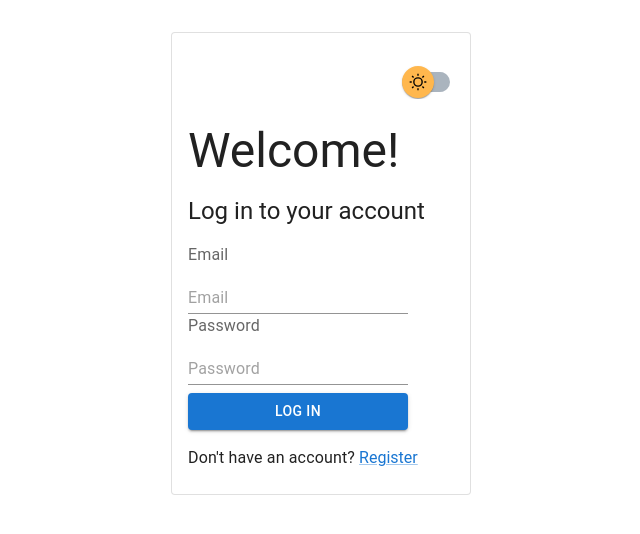
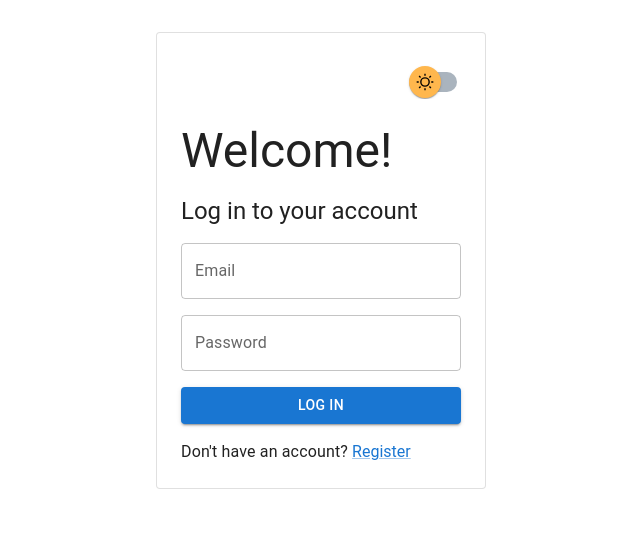
Before and after one commit to Arcfej/Text-Adventure-Maker, a React (Create React App) app in the folder text-adventure-creator/: page /login in a window 1280 px wide. Shown: the top 534 px of the page, without its empty margins (319-959 px from the left). Built offline with nearby package versions, Linux system fonts and the light colour scheme; no server answers; what reactflow would draw is missing.

Commit message:
Change layout of login/register page

```diff
--- a/text-adventure-creator/src/pages/RegisterLogin/RegisterLogin.tsx
+++ b/text-adventure-creator/src/pages/RegisterLogin/RegisterLogin.tsx
@@ -6,10 +6,10 @@ import LightDarkToggle from "../../components/LightDarkToggle/LightDarkToggle";
 import Typography from '@mui/material/Typography';
 import Paper from "@mui/material/Paper";
 import FormControl from '@mui/material/FormControl';
-import FormLabel from '@mui/material/FormLabel';
-import Input from '@mui/material/Input';
 import Button from '@mui/material/Button';
 import Link from '@mui/material/Link';
+import Stack from "@mui/material/Stack";
+import TextField from "@mui/material/TextField";
 
 // @ts-ignore
 const RegisterLogin = ({onAuthStateChanged}): JSX.Element => {
@@ -83,11 +83,11 @@ const RegisterLogin = ({onAuthStateChanged}): JSX.Element => {
         <Paper
             variant="outlined"
             sx={{
-                width: 300,
+                width: 330,
                 mx: 'auto', // margin left & right
                 my: 4, // margin top & botom
                 py: 3, // padding top & bottom
-                px: 2, // padding left & right
+                px: 3, // padding left & right
                 display: 'flex',
                 flexDirection: 'column',
                 gap: 2,
@@ -104,25 +104,25 @@ const RegisterLogin = ({onAuthStateChanged}): JSX.Element => {
             </Typography>
             {errorMessage}
             <form onSubmit={handleSubmit} id={register ? 'register' : 'login'}>
+                <Stack direction="column" spacing={2}>
                     <FormControl>
-                    <FormLabel>Email</FormLabel>
-                    <Input
+                        <TextField
                             name="email"
                             type="email"
-                        placeholder={'Email'}
+                            label="Email"
                             value={email}
                             onChange={e => setEmail(e.currentTarget.value)}
                         />
                     </FormControl>
                     <FormControl>
-                    <FormLabel>Password</FormLabel>
-                    <Input
+                        <TextField
                             name="password"
                             type="password"
-                        placeholder={'Password'}
+                            label="Password"
                             value={password}
                             onChange={e => setPassword(e.currentTarget.value)}
                         />
+                    </FormControl>
                     <Button
                         data-testid={register ? 'register' : 'login'}
                         type="submit"
@@ -131,7 +131,7 @@ const RegisterLogin = ({onAuthStateChanged}): JSX.Element => {
                     >
                         {submitButtonLabel}
                     </Button>
-                </FormControl>
+                </Stack>
             </form>
             <Typography variant="body1">
                 {toggleLabel}
```
Lines whose indentation alone changed are shown as unchanged.
